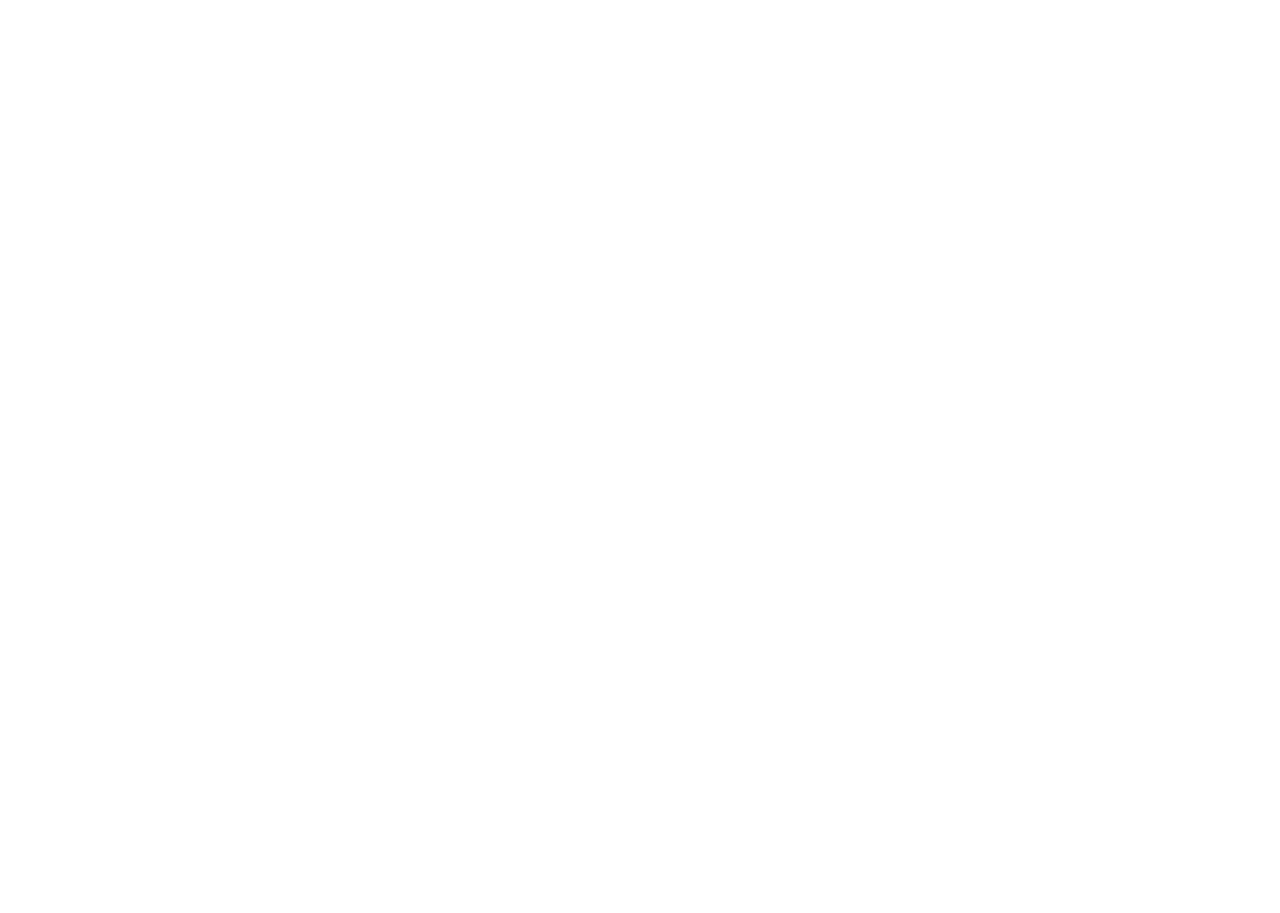
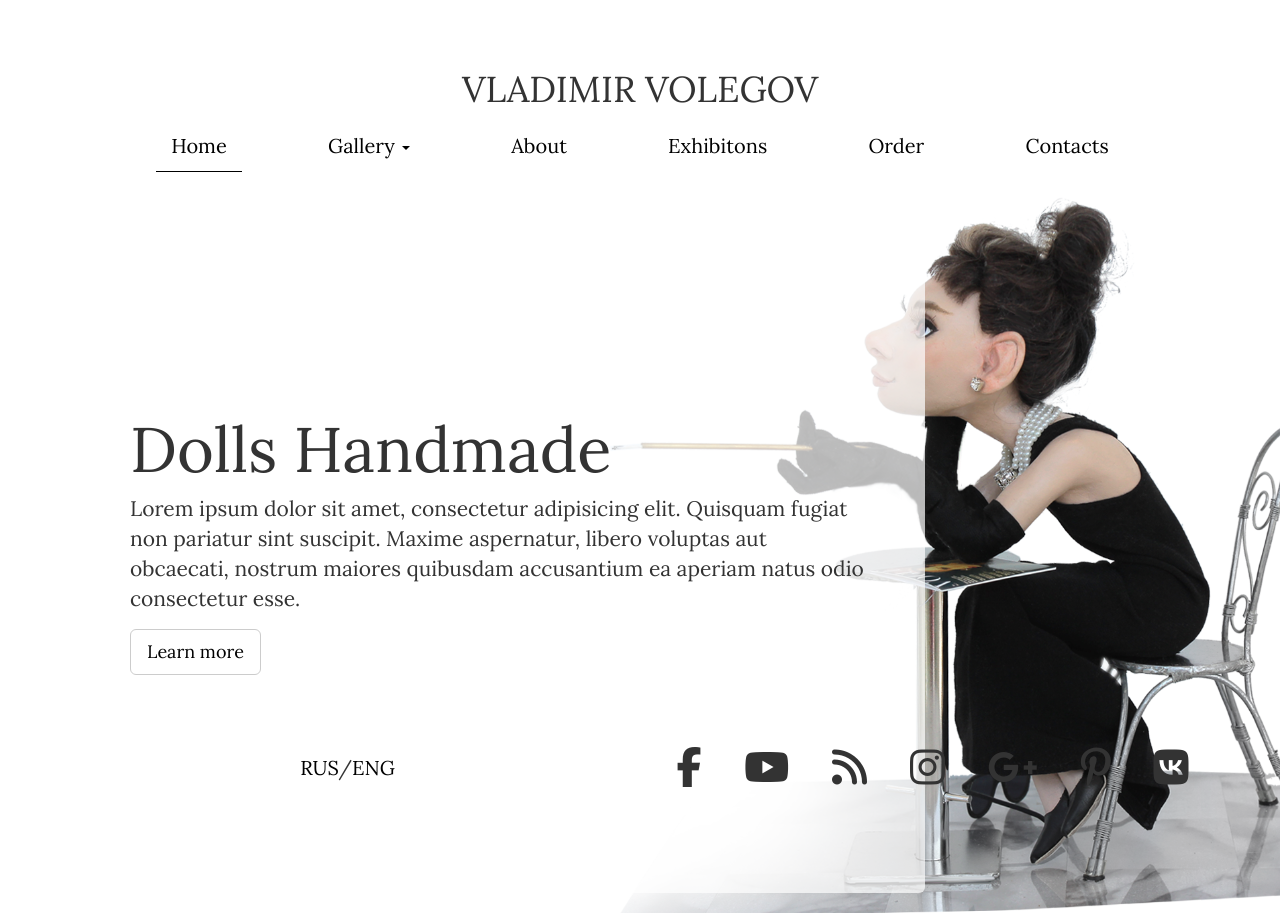
Before and after one commit to pablospaniard/VolegovDolls, a plain HTML site: page index.html in a window 1280 px wide. Shown: the top 913 px of the page. Before the commit the page ends 800 px from the top, so only its background shows below. Drawn offline with Linux system fonts and the light colour scheme.

Commit message:
clean project

```diff
--- a/index.html
+++ b/index.html
@@ -5,9 +5,11 @@
   <meta charset="utf-8">
   <meta http-equiv="X-UA-Compatible" content="IE=edge">
   <meta name="viewport" content="width=device-width, initial-scale=1">
-  <title>Starter Template for Bootstrap</title>
+  <title>Volegov Dolls</title>
   <!-- Core files CSS -->
   <link rel="stylesheet" href="./src/css/reset.css">
+  <script src="https://use.fontawesome.com/54f885f465.js"></script>
+  <link href="https://fonts.googleapis.com/css?family=Lora:400,400i,700" rel="stylesheet">
   <!-- Custom styles for this template -->
   <link rel="stylesheet" href="./src/css/style.css" type="text/css">
 
@@ -15,14 +17,75 @@
 
 <body>
 
+  <header class="container">
+    <div class="row">
+      <div class="col-xs-12">
+        <h1>Vladimir Volegov</h1>
+      </div>
+    </div>
+  </header>
 
+  <nav class="navbar navbar-default">
+    <div class="container">
+      <!-- Brand and toggle get grouped for better mobile display -->
+      <div class="navbar-header">
+        <button type="button" class="navbar-toggle collapsed" data-toggle="collapse" data-target="#bs-example-navbar-collapse-1" aria-expanded="false">
+        <span class="sr-only">Toggle navigation</span>
+        <span class="icon-bar"></span>
+        <span class="icon-bar"></span>
+        <span class="icon-bar"></span>
+      </button>
+      </div>
+      <div class="collapse navbar-collapse" id="bs-example-navbar-collapse-1">
+        <ul class="nav navbar-nav" id="nav-menu">
+          <li class="active"><a href="#">Home <span class="sr-only">(current)</span></a></li>
+          <li class="dropdown">
+            <a href="#" class="dropdown-toggle" data-toggle="dropdown" role="button" aria-haspopup="true" aria-expanded="false">Gallery <span class="caret"></span></a>
+            <ul class="dropdown-menu">
+              <li><a href="#">Famous</a></li>
+              <li><a href="#">Great</a></li>
+              <li><a href="#">Unique</a></li>
+              <li><a href="#">Different</a></li>
+              <li><a href="#">Video</a></li>
+            </ul>
+          </li>
+          <li><a href="#">About</a></li>
+          <li><a href="#">Exhibitons</a></li>
+          <li><a href="#">Order</a></li>
+          <li><a href="#">Contacts</a></li>
+        </ul>
+      </div>
+    </div>
+  </nav>
 
+  <div class="container-fluid" id="bg">
+    <div class="container">
+      <div class="jumbotron">
+        <h1>Dolls Handmade</h1>
+        <p>Lorem ipsum dolor sit amet, consectetur adipisicing elit. Quisquam fugiat non pariatur sint suscipit. Maxime aspernatur, libero voluptas aut obcaecati, nostrum maiores quibusdam accusantium ea aperiam natus odio consectetur esse.</p>
+        <p><a class="btn btn-default btn-lg" href="#" role="button">Learn more</a></p>
+      </div>
+    </div>
+  </div>
 
-  <section>
-
-  </section>
-
-
+  <footer class="container navbar-fixed-bottom">
+    <div class="row">
+      <div class="col-sm-6 col-xs-12">
+        <p><a href="#">RUS</a>/<a href="#">ENG</a></p>
+      </div>
+      <div class="col-sm-6 col-xs-12">
+        <ul class="social-icons">
+          <li class="socialicon"><i class="fa fa-facebook fa-2x" aria-hidden="true"></i></li>
+          <li class="socialicon"><i class="fa fa-youtube fa-2x" aria-hidden="true"></i></li>
+          <li class="socialicon"><i class="fa fa-rss fa-2x" aria-hidden="true"></i></li>
+          <li class="socialicon"><i class="fa fa-instagram fa-2x" aria-hidden="true"></i></li>
+          <li class="socialicon"><i class="fa fa-google-plus fa-2x" aria-hidden="true"></i></li>
+          <li class="socialicon"><i class="fa fa-pinterest-p fa-2x" aria-hidden="true"></i></li>
+          <li class="socialicon"><i class="fa fa-vk fa-2x" aria-hidden="true"></i></li>
+        </ul>
+      </div>
+    </div>
+  </footer>
 
   <!-- JQuery and BootstrapJS, Placed at the end of the document so the pages load faster -->
   <script src="./src/js/jquery-3.2.1.slim.js"></script>
--- /dev/null
+++ b/src/js/app.js
@@ -0,0 +1,13 @@
+var MongoClient = require('mongodb').MongoClient
+  , assert = require('assert');
+
+// Connection URL
+var url = 'mongodb://localhost:27017/volegovdolls';
+
+// Use connect method to connect to the server
+MongoClient.connect(url, function(err, db) {
+  assert.equal(null, err);
+  console.log("Connected successfully to server");
+
+  db.close();
+});
--- a/src/scss/style.scss
+++ b/src/scss/style.scss
@@ -1 +1,93 @@
-@import "vendors/bootstrap"
+@import "vendors/bootstrap";
+@import "vendors/media";
+@import "vendors/mixins";
+
+$text-font: 'Lora', serif; // GLOBAL
+
+
+// GLOBAL
+body {
+  font-family: $text-font;
+  font-size: 16px;
+  background-color: white;
+  margin: 50px 0;
+}
+
+a {
+  color: black !important;
+  &:hover {
+    border-bottom: 1px solid black;
+    text-decoration: none;
+  }
+}
+// HEADER
+
+.col-xs-12 {
+  text-align: center;
+  font-size: 2rem;
+  text-transform: uppercase;
+}
+// NAVIGATION
+
+#nav-menu {
+  display: flex;
+  justify-content: space-between;
+  float: none;
+}
+
+.navbar {
+  background-color: transparent;
+  border-color: transparent;
+  font-size: 2rem;
+
+  .active {
+    border-bottom: 1px solid black;
+
+    a {
+      background-color: white !important;
+    }
+  }
+
+  .dropdown-menu {
+    li {
+      a {
+        font-size: 2rem;
+      }
+    }
+  }
+}
+// JUMBOTRON
+#bg {
+  background: url('../img/font.png');
+  background-repeat: no-repeat;
+  background-position: top right;
+  background-size: contain;
+  .jumbotron {
+    height: 700px;
+    background-color: transparent;
+    display: flex;
+    flex-direction: column;
+    justify-content: center;
+    margin-right: 25%;
+     .btn-default {
+      &:hover {
+        background-color: white !important;
+      }
+    }
+  }
+}
+
+
+// FOOTER
+footer {
+  .row {
+    display: flex;
+    align-items: center;
+
+    .social-icons {
+      display: flex;
+      flex-direction: row;
+      justify-content: space-around;
+    }
+  }
+}
--- /dev/null
+++ b/src/scss/vendors/_media.scss
@@ -0,0 +1,8 @@
+@import "mixins";
+
+@media only screen and (max-width: 1300px) {
+  .jumbotron {
+    background-color: rgba(255, 255, 255, 0.7) !important;
+    @include transition;
+  }
+}
--- /dev/null
+++ b/src/scss/vendors/_mixins.scss
@@ -0,0 +1,6 @@
+@mixin transition {
+  -webkit-transition: all 1s ease;
+   -moz-transition: all 1s ease;
+   -o-transition: all 1s ease;
+   transition: all 1s ease;
+}
```
Also changed, not shown: README.md, src/css/style.css, src/img/font.png (added), 3 other files.
